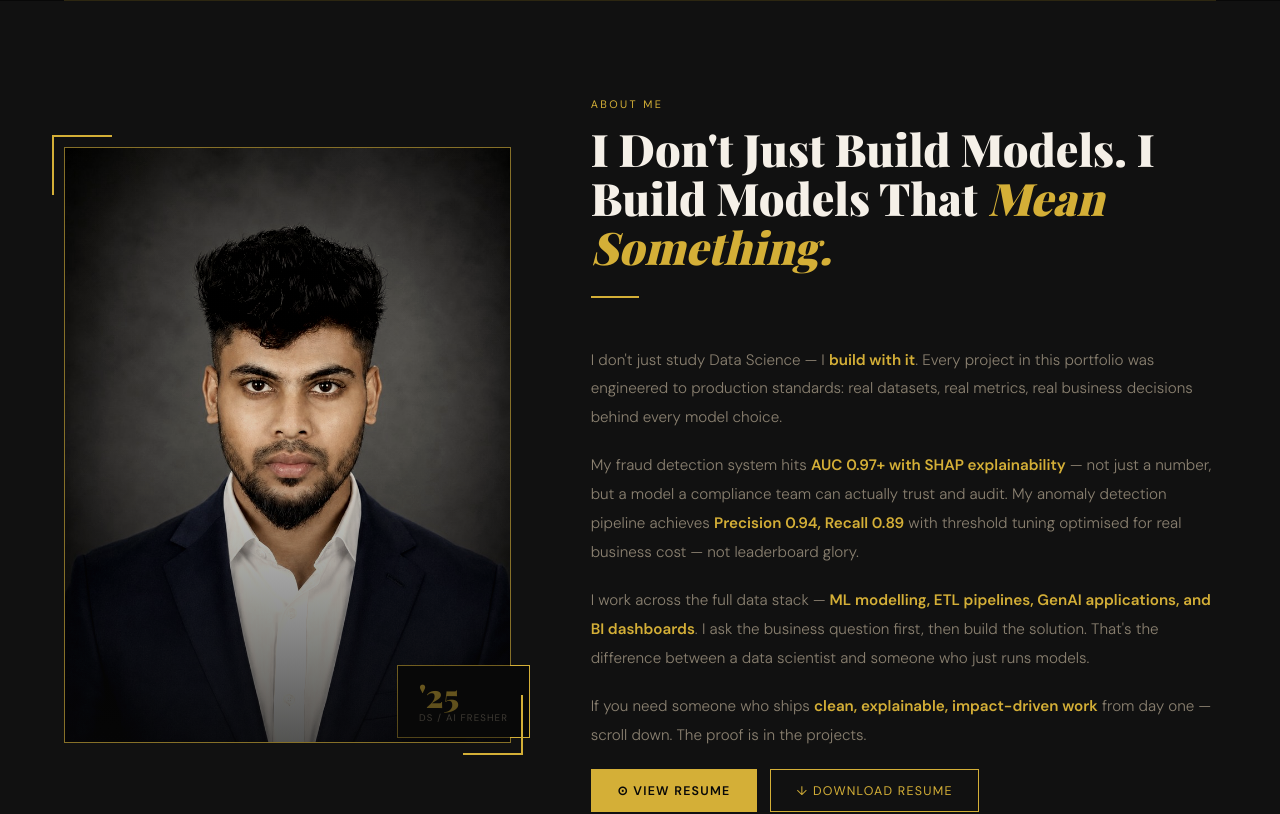
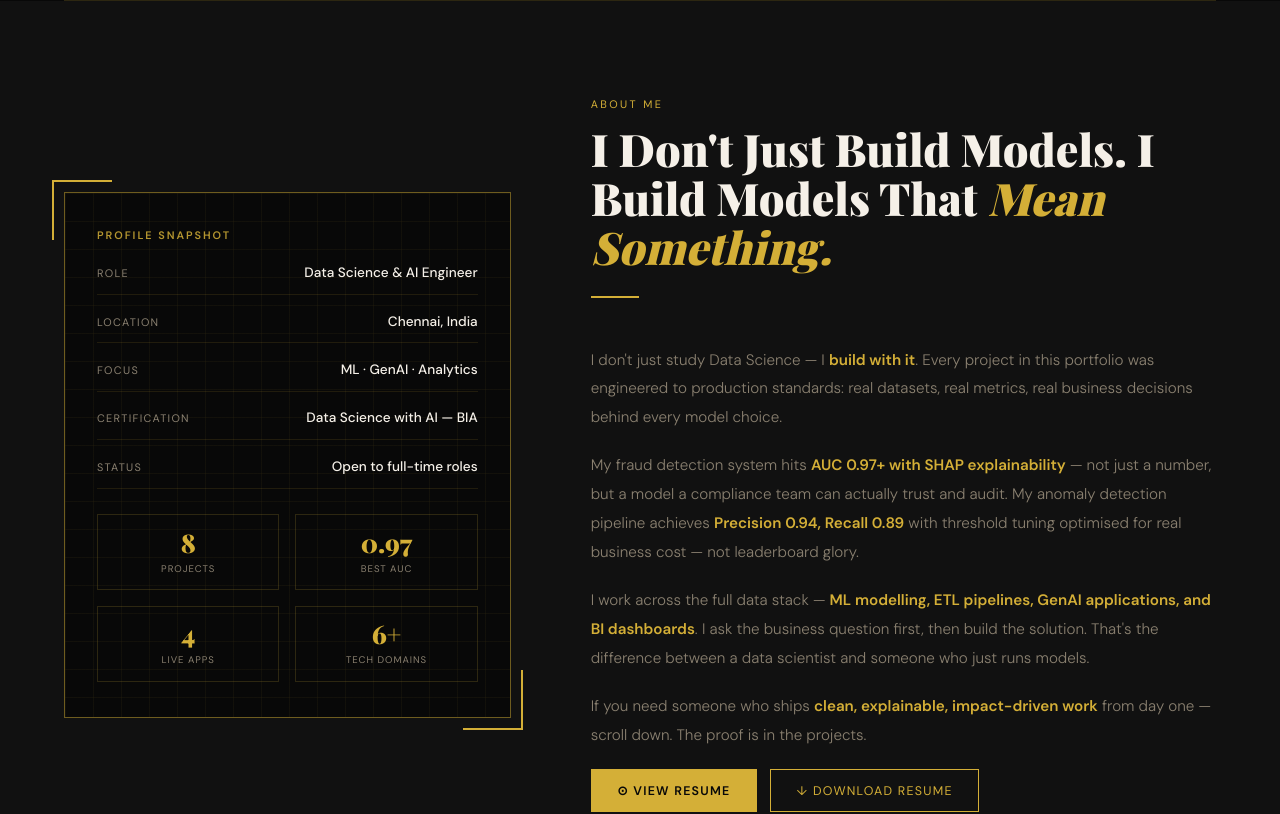
Before and after one commit to venkatraman0400-blip/venkatraman-portfolio, a React (Vite) app: page / in a window 1280 px wide. Shown: the part 800-1614 px from the top of the page. Built offline with nearby package versions, Linux system fonts and the light colour scheme.

Commit message:
redesign: remove photo, add professional credentials card, update to 8 projects/4 live apps

```diff
--- a/src/App.jsx
+++ b/src/App.jsx
@@ -1,5 +1,4 @@
 import { useEffect, useRef, useState } from 'react'
-import profilePhoto from './assets/venkatraman.jpg'
 
 const PROJECTS = [
   {
@@ -192,7 +191,7 @@ export default function App() {
             {roleText}<span style={{ display: 'inline-block', width: 3, height: '1em', background: 'var(--gold)', marginLeft: 3, verticalAlign: 'text-bottom', animation: 'blink 1s infinite' }} />
           </div>
           <p style={{ fontSize: '0.97rem', color: 'var(--muted)', lineHeight: 1.85, maxWidth: 520, marginBottom: '2.2rem', fontWeight: 300 }}>
-            I build intelligent data systems — from fraud-detecting ML models with SHAP explainability to end-to-end ETL pipelines and GenAI applications. Turning raw data into real business impact.
+            I build and deploy intelligent data systems — fraud-detection ML models with SHAP explainability, GenAI applications powered by LangChain and RAG, and BI dashboards that turn raw data into business decisions. Eight projects, four live in production.
           </p>
           <div style={{ display: 'flex', gap: '1rem', flexWrap: 'wrap' }}>
             <a href="#projects" className="btn-primary">View My Work</a>
@@ -200,7 +199,7 @@ export default function App() {
           </div>
         </div>
         <div style={{ position: 'absolute', right: '5%', bottom: '12%', display: 'flex', flexDirection: 'column', gap: '2rem', textAlign: 'right' }}>
-          {[['7', 'Projects Built'], ['0.97', 'Best AUC Score'], ['0.94', 'Best Precision']].map(([n, l]) => (
+          {[['8', 'Projects Built'], ['0.97', 'Best AUC Score'], ['4', 'Live Deployed Apps']].map(([n, l]) => (
             <div key={l}>
               <div style={{ fontFamily: "'Playfair Display', serif", fontSize: '2.4rem', fontWeight: 900, color: 'var(--gold)', lineHeight: 1 }}>{n}</div>
               <div style={{ fontSize: '0.65rem', letterSpacing: '0.15em', textTransform: 'uppercase', color: 'var(--muted)', marginTop: '0.2rem' }}>{l}</div>
@@ -218,18 +217,38 @@ export default function App() {
       {/* ABOUT */}
       <section id="about" style={{ background: 'var(--surface)' }}>
         <div style={{ display: 'grid', gridTemplateColumns: '1fr 1.4fr', gap: '5rem', alignItems: 'center' }}>
-          <div className="fade-up" style={{ position: 'relative', paddingBottom: '1.2rem' }}>
-            <div style={{ position: 'relative' }}>
-              <div style={{ position: 'absolute', top: -12, left: -12, width: 60, height: 60, borderTop: '2px solid var(--gold)', borderLeft: '2px solid var(--gold)', zIndex: 2 }} />
-              <div style={{ position: 'absolute', bottom: -12, right: -12, width: 60, height: 60, borderBottom: '2px solid var(--gold)', borderRight: '2px solid var(--gold)', zIndex: 2 }} />
-              <div style={{ width: '100%', aspectRatio: '3/4', border: '1px solid rgba(212,175,55,0.6)', position: 'relative', overflow: 'hidden' }}>
-                <div style={{ position: 'absolute', inset: 0, background: 'linear-gradient(180deg,rgba(8,8,8,0.05) 0%,rgba(8,8,8,0) 50%,rgba(8,8,8,0.65) 100%)', zIndex: 1, pointerEvents: 'none' }} />
-                <img src={profilePhoto} alt="Venkatraman R" style={{ width: '100%', height: '100%', objectFit: 'cover', objectPosition: 'center top', display: 'block', filter: 'grayscale(20%) sepia(20%) contrast(1.1) brightness(0.88) hue-rotate(5deg)' }} />
+          <div className="fade-up" style={{ position: 'relative' }}>
+            <div style={{ position: 'absolute', top: -12, left: -12, width: 60, height: 60, borderTop: '2px solid var(--gold)', borderLeft: '2px solid var(--gold)', zIndex: 2 }} />
+            <div style={{ position: 'absolute', bottom: -12, right: -12, width: 60, height: 60, borderBottom: '2px solid var(--gold)', borderRight: '2px solid var(--gold)', zIndex: 2 }} />
+            <div style={{ border: '1px solid rgba(212,175,55,0.5)', background: 'var(--black)', padding: '2.2rem 2rem', position: 'relative', overflow: 'hidden' }}>
+              <div style={{ position: 'absolute', inset: 0, backgroundImage: 'linear-gradient(rgba(212,175,55,0.05) 1px,transparent 1px),linear-gradient(90deg,rgba(212,175,55,0.05) 1px,transparent 1px)', backgroundSize: '28px 28px', pointerEvents: 'none' }} />
+              <div style={{ position: 'relative', zIndex: 1 }}>
+                <div style={{ fontSize: '0.68rem', color: 'rgba(212,175,55,0.85)', marginBottom: '1.4rem', letterSpacing: '0.18em', textTransform: 'uppercase', fontWeight: 600 }}>Profile Snapshot</div>
+
+                <div style={{ display: 'flex', flexDirection: 'column', gap: '1.1rem' }}>
+                  {[
+                    ['Role', 'Data Science & AI Engineer'],
+                    ['Location', 'Chennai, India'],
+                    ['Focus', 'ML · GenAI · Analytics'],
+                    ['Certification', 'Data Science with AI — BIA'],
+                    ['Status', 'Open to full-time roles'],
+                  ].map(([k, v]) => (
+                    <div key={k} style={{ display: 'flex', justifyContent: 'space-between', alignItems: 'baseline', gap: '1rem', borderBottom: '1px solid rgba(212,175,55,0.12)', paddingBottom: '0.8rem' }}>
+                      <span style={{ fontSize: '0.68rem', letterSpacing: '0.12em', textTransform: 'uppercase', color: 'var(--muted)' }}>{k}</span>
+                      <span style={{ fontSize: '0.85rem', color: 'var(--text)', textAlign: 'right', fontWeight: 500 }}>{v}</span>
+                    </div>
+                  ))}
+                </div>
+
+                <div style={{ display: 'grid', gridTemplateColumns: '1fr 1fr', gap: '1rem', marginTop: '1.6rem' }}>
+                  {[['8', 'Projects'], ['0.97', 'Best AUC'], ['4', 'Live Apps'], ['6+', 'Tech Domains']].map(([n, l]) => (
+                    <div key={l} style={{ border: '1px solid var(--border)', padding: '0.9rem', textAlign: 'center' }}>
+                      <div style={{ fontFamily: "'Playfair Display', serif", fontSize: '1.6rem', fontWeight: 900, color: 'var(--gold)', lineHeight: 1 }}>{n}</div>
+                      <div style={{ fontSize: '0.6rem', letterSpacing: '0.1em', textTransform: 'uppercase', color: 'var(--muted)', marginTop: '0.4rem' }}>{l}</div>
+                    </div>
+                  ))}
+                </div>
               </div>
-            </div>
-            <div style={{ position: 'absolute', bottom: '1.5rem', right: '-1.2rem', background: 'var(--black)', border: '1px solid var(--gold)', padding: '0.8rem 1.3rem' }}>
-              <div style={{ fontFamily: "'Playfair Display', serif", fontSize: '2rem', color: 'var(--gold)', fontWeight: 900, lineHeight: 1 }}>'25</div>
-              <div style={{ fontSize: '0.6rem', letterSpacing: '0.12em', textTransform: 'uppercase', color: 'var(--muted)' }}>DS / AI Fresher</div>
             </div>
           </div>
           <div className="fade-up">
@@ -421,10 +440,10 @@ export default function App() {
           {/* Stats Row */}
           <div className="fade-up" style={{ display: 'grid', gridTemplateColumns: 'repeat(4, 1fr)', gap: '1.5rem', marginBottom: '3.5rem' }}>
             {[
-              { num: '7', label: 'Projects Built' },
+              { num: '8', label: 'Projects Built' },
               { num: '0.97+', label: 'Best AUC Score' },
+              { num: '4', label: 'Live Deployed Apps' },
               { num: '0.94', label: 'Best Precision' },
-              { num: '~70%', label: 'ETL Time Saved' },
             ].map(s => (
               <div key={s.label} style={{ padding: '1.5rem 1rem', border: '1px solid var(--border)', background: 'var(--surface)' }}>
                 <div style={{ fontFamily: "'Playfair Display', serif", fontSize: '2rem', fontWeight: 900, color: 'var(--gold)', lineHeight: 1 }}>{s.num}</div>
```
